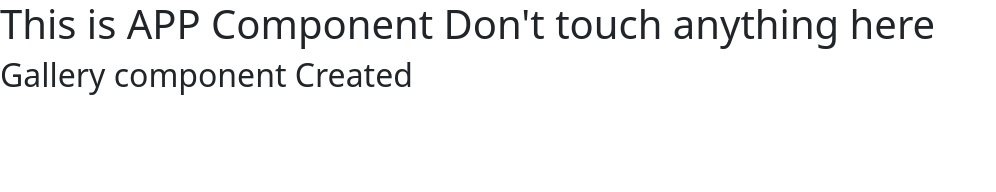
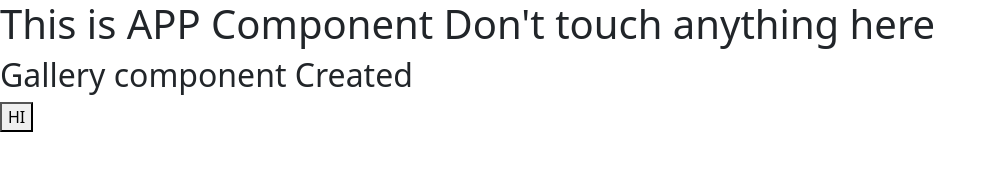
Before and after one commit to Daniel-Charles-J/VB-CERAMICS, an Angular app in the folder client/: page /gallery in a window 1280 px wide. Shown: the top 192 px of the page, without its empty margins (0-996 px from the left). Built offline with nearby package versions, Linux system fonts and the light colour scheme.

Commit message:
added button for test

```diff
--- a/client/src/app/gallery/gallery.component.html
+++ b/client/src/app/gallery/gallery.component.html
@@ -1 +1,2 @@
 <h2>Gallery component Created</h2>
+<button>HI</button>
```
